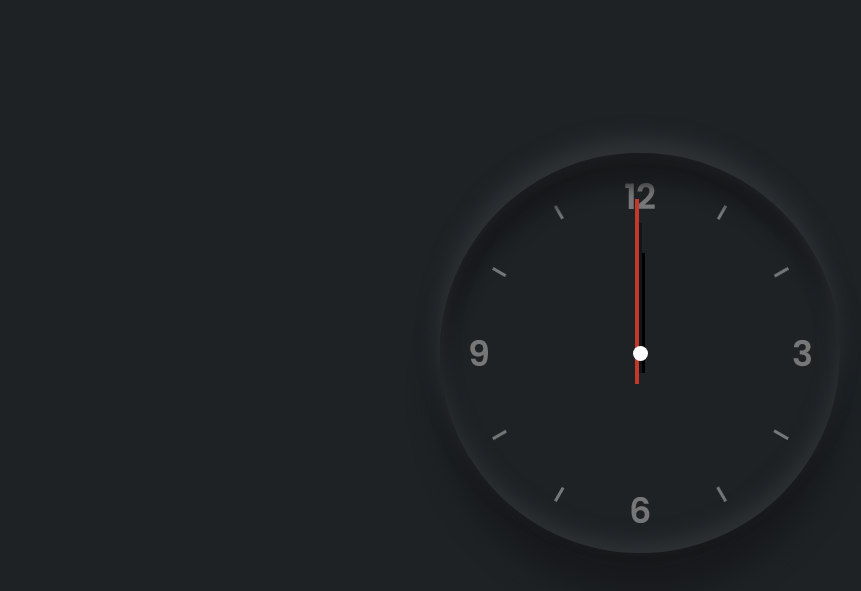
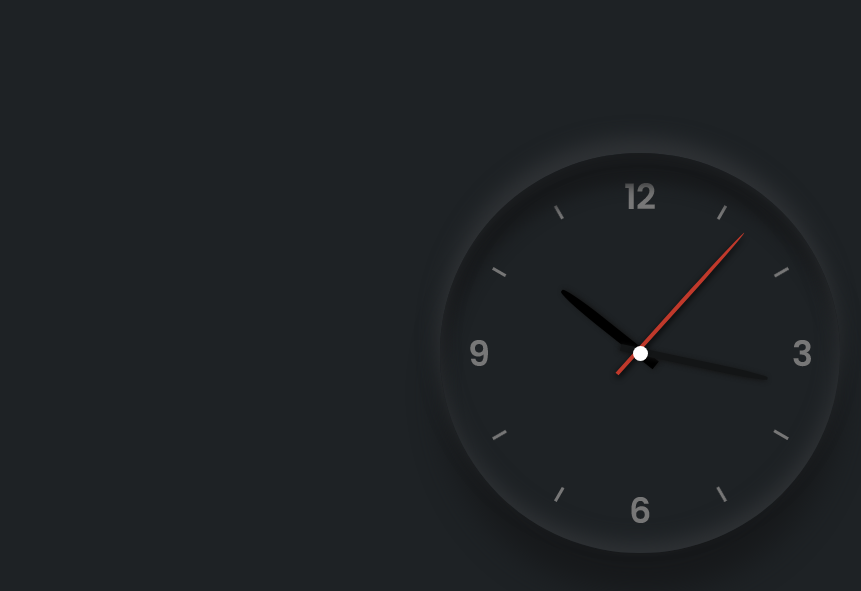
Before and after one commit to Anurag-Singh-Rajput/clock-app, a plain HTML site: page index.html in a window 1280 px wide. Shown: the part 63-654 px from the top of the page, without its empty margins (0-861 px from the left). Drawn offline with nearby package versions, Linux system fonts and the light colour scheme.

Commit message:
functionality-added

```diff
--- /dev/null
+++ b/engine.js
@@ -0,0 +1,14 @@
+
+    const secondHand = document.querySelector(".second-container");
+    const minuteHand = document.querySelector(".minute-container");
+    const hourHand = document.querySelector(".hour-container");
+setInterval(()=>{
+    const date = new Date();
+    const sec = date.getSeconds();
+    const hr = date.getHours();
+    const min = date.getMinutes();
+    const hh = 30*hr + min/2;
+    secondHand.style.transform = "rotateZ(" + 6*sec +"deg)";
+    hourHand.style.transform = "rotateZ(" + hh +"deg)";
+    minuteHand.style.transform = "rotateZ(" + 6*min +"deg)";
+},1000);
--- a/index.html
+++ b/index.html
@@ -27,5 +27,6 @@
               </div>
             </div>
           </div>
+          <script src="engine.js"></script>
 </body>
 </html>
--- a/styles.css
+++ b/styles.css
@@ -55,7 +55,8 @@ body {
   width: 10px;
   position: absolute;
   background-color: black;
-  /* z-index: 1000; */
+  border-radius: 40% 40% 0 0;
+  box-shadow: 1px 1px 5px rgb(20, 20, 20);
 }
 
 .min::before {
@@ -65,15 +66,17 @@ body {
   position: absolute;
   bottom: 80px;
   background-color: #131516;
-  /* z-index: 1000; */
+  border-radius: 35% 35% 0 0;
+  box-shadow: 1px 1px 5px rgb(20, 20, 20);
 }
 
 .sec::before {
   content: "";
-  height: 185px;
+  height: 190px;
   width: 4px;
   bottom: 69px;
   position: absolute;
   background-color: #c0392b;
-  /* z-index: 1000; */
+  border-radius: 50% 50% 0 0;
+  box-shadow: 2px 2px 6px black;
 }
```
Lines whose indentation alone changed are shown as unchanged.
